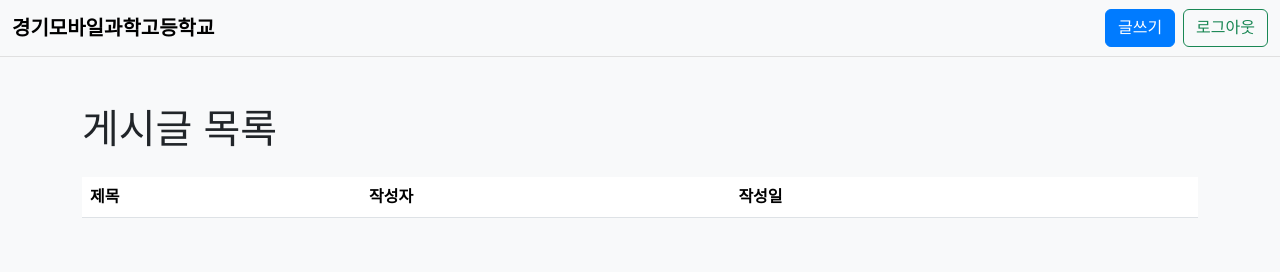
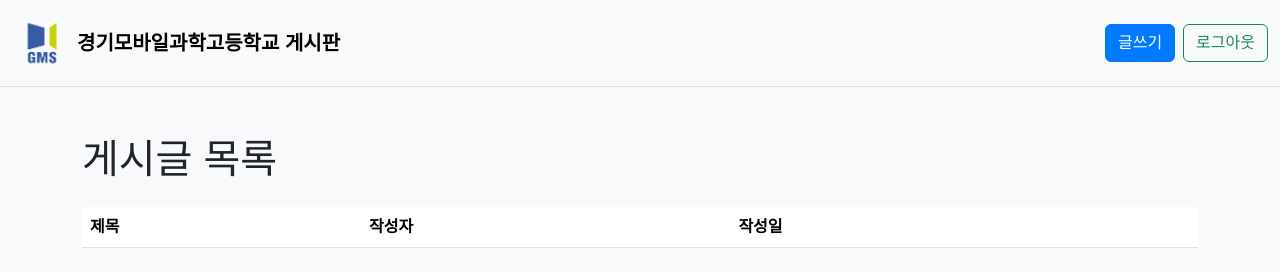
Before and after one commit to chanhyeok0830/study-0709, a plain HTML site: page index.html in a window 1280 px wide. Drawn offline with Linux system fonts and the light colour scheme.

Commit message:
Add files via upload

```diff
--- a/index.html
+++ b/index.html
@@ -9,7 +9,10 @@
 <body>
   <nav class="navbar navbar-expand-lg bg-body-tertiary">
     <div class="container-fluid">
-      <span class="navbar-brand">경기모바일과학고등학교</span>
+      <a class="navbar-brand d-flex align-items-center" href="#">
+        <img src="학교로고.png" alt="학교 로고" style="height: 60px; margin-right: 5px;">
+        경기모바일과학고등학교 게시판
+      </a>
       <div class="collapse navbar-collapse" id="navbarSupportedContent">
         <ul class="navbar-nav me-auto mb-2 mb-lg-0"></ul>
         <div class="d-flex align-items-center">
```
Also changed, not shown: 학교로고.png (added).
